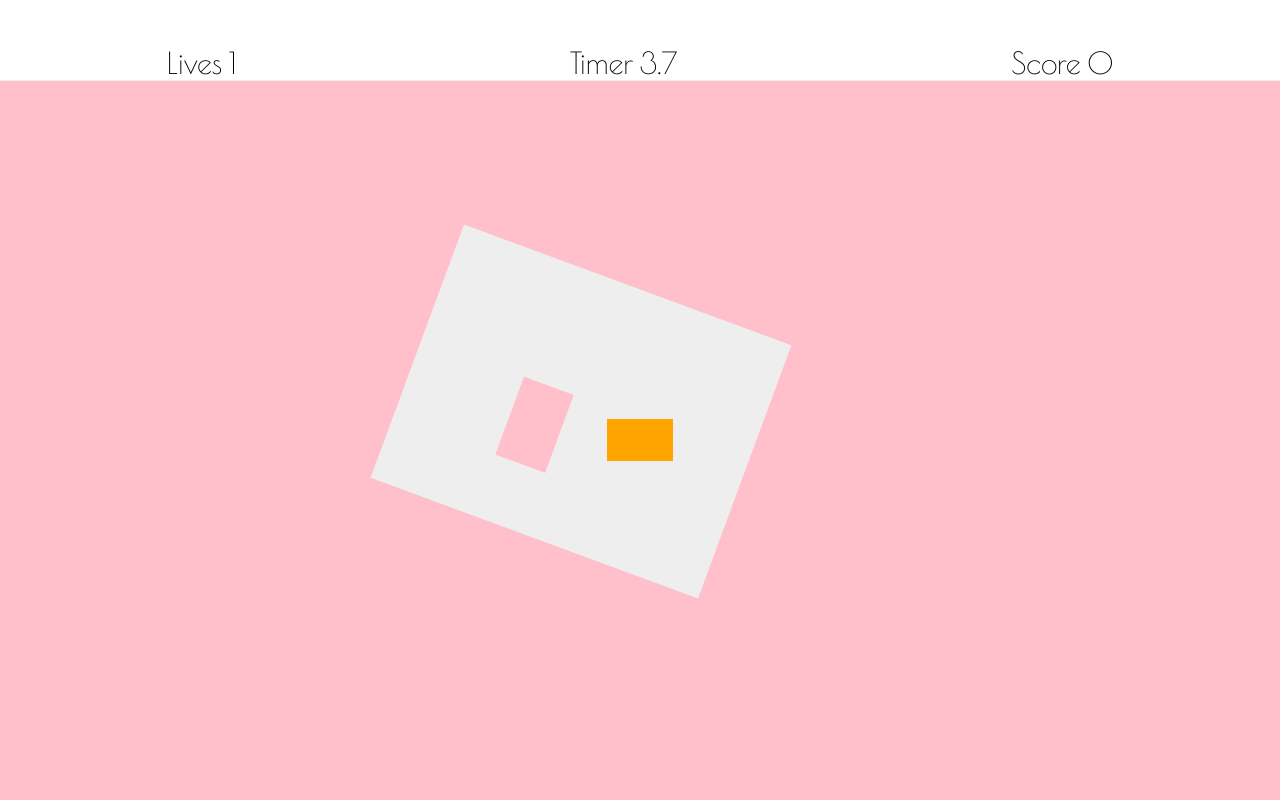
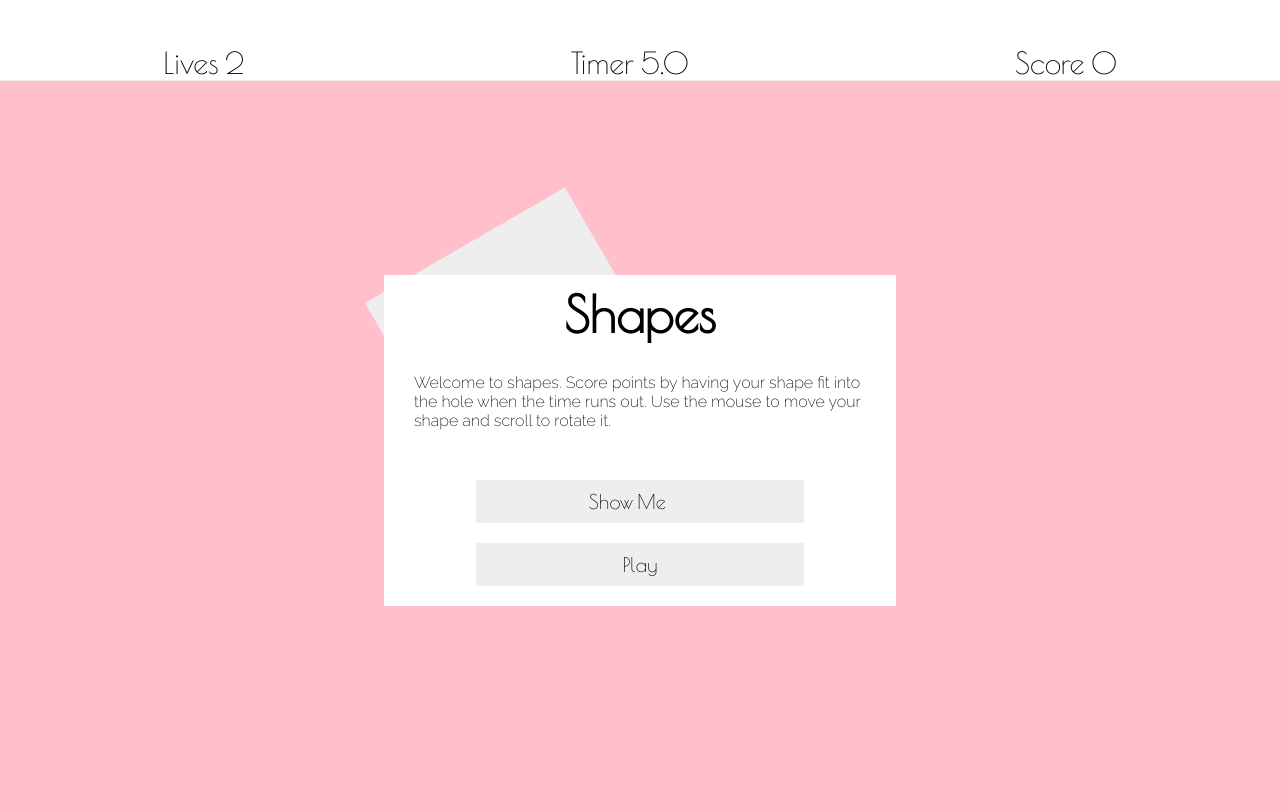
Before and after one commit to jdLYNC/wdi-project-1, a PHP site: page / in a window 1280 px wide. Run offline with PHP 8.4, Linux system fonts and the light colour scheme; style sheets or scripts are compiled from the project's sources; some libraries are stand-ins or nearby versions.

Commit message:
finished game, pre refactor

```diff
--- a/src/index.html
+++ b/src/index.html
@@ -5,11 +5,15 @@
     <title>WDI Project 1</title>
     <!--  jQuery -->
     <script src="https://ajax.googleapis.com/ajax/libs/jquery/3.2.1/jquery.min.js"></script>
+    <script
+  src="https://code.jquery.com/ui/1.12.0-beta.1/jquery-ui.min.js"
+  integrity="sha256-WyjlLy3rvVSitHOXMctYkMCOU6GAletPg+qniNKLCQM="
+  crossorigin="anonymous"></script>
     <!-- inject:js -->
     <script src="js/app.js"></script>
     <!-- endinject -->
     <!-- inject:css -->
-    <link href="https://fonts.googleapis.com/css?family=Poiret+One" rel="stylesheet">
+    <link href="https://fonts.googleapis.com/css?family=Poiret+One|Raleway:200" rel="stylesheet">
     <link rel="stylesheet" href="scss/style.scss">
     <!-- endinject -->
   </head>
@@ -28,14 +32,23 @@
         <span class="score">0</span>
       </div>
     </header>
-    <main class="game mouseHider">
+    <main class="game">
+      <div class="startScreen">
+        <h1>Shapes</h1>
+        <p>Welcome to shapes.  Score points by having your shape fit into the hole when the time runs out.  Use the mouse to move your shape and scroll to rotate it.</p>
+        <div class="reveal">Show Me</div>
+        <img src="images/instruction.gif" class="hidden">
+        <button class="start">Play</button>
+      </div>
       <div class="endScreen hidden">
         <h1>Game Over</h1>
         Final Score <span class="score">0</span>
-        <button>Play Again?</button>
+        High Score <span class="highScore">0</span>
+        <button class="reset">Play Again?</button>
       </div>
       <audio id="blip" src="audio/blip.wav"></audio>
       <audio id="thud" src="audio/thud.wav"></audio>
+      <audio id="gameEnd" src="audio/game-end.wav"></audio>
       <audio id="music" src="audio/ambience.wav" autoplay="autoplay" loop="loop"></audio>
     </main>
     </body>
--- a/src/js/app.js
+++ b/src/js/app.js
@@ -10,7 +10,7 @@ let boardRotation = 0;
 // Board global variables.
 let boardHeight = null;
 let boardWidth = null;
-let boardRotationSpeed = 0.25;
+let boardRotationSpeed = 0;
 
 // Hole size/position minimum constants.
 const holeHeightMin = 50;
@@ -37,22 +37,31 @@ let time = null;
 let timer = null;
 
 // Other game global variables.
-let gameActive = true;
+let xPosition = null;
+let yPosition = null;
+let gameActive = false;
 let gamePaused = false;
+let highScore = 0;
 
 // ________________________________On DOM Load__________________________________
 $(() => {
 
   // ______________________________DOM Elements_________________________________
   const $window = $(window);
+  const $document = $(document);
   const $main = $('.game');
   const $lives = $('.lives');
   const $time = $('.time');
   const $score = $('.score');
+  const $startScreen = $('.startScreen');
   const $endScreen = $('.endScreen');
-  const $reset = $('button');
+  const $start = $('.start');
+  const $reveal = $('.reveal');
+  const $reset = $('.reset');
+  const $highScore = $('.highScore');
   const blip = document.getElementById('blip');
   const thud = document.getElementById('thud');
+  const endSound = document.getElementById('gameEnd');
   let $board = null;
   let $shape = null;
   let $hole = null;
@@ -87,7 +96,7 @@ $(() => {
       .width(boardWidth)
       .css({ top: boardTopPosition, left: boardLeftPosition, transform: 'rotate(' + boardRotation + 'deg)' })
       .addClass('board');
-    $main.append(board);
+    $main.append(board.hide().fadeIn(1000));
 
     $board = $('.board');
   }
@@ -105,7 +114,7 @@ $(() => {
     holeWidth = rangePointSelector(holeWidthMax, holeWidthMin);
     holeRotation = rangePointSelector(0, 0);
     // Hole DOM element creation.
-    const hole = $('<div></div>')
+    const hole = $('<div/>')
       .height(holeHeight)
       .width(holeWidth)
       .css({ top: holeTopPosition, left: holeLeftPosition, transform: 'rotate(' + holeRotation + 'deg)' })
@@ -121,11 +130,14 @@ $(() => {
     // Shape DOM element creation.
     heightDifferential = (holeHeight / 100) * differential;
     widthDifferential = (holeWidth / 100) * differential;
-    const shape = $('<div></div>')
+    const shape = $('<div/>', { class: 'shape' })
       .height(holeHeight - heightDifferential)
-      .width(holeWidth - widthDifferential)
-      .addClass('shape');
-    $main.append(shape);
+      .width(holeWidth - widthDifferential);
+
+    if (xPosition && yPosition) {
+      shape.css({ left: Math.floor(xPosition - (holeWidth / 2)), top: Math.floor(yPosition - (holeHeight / 2)) });
+    }
+    $main.append(shape.hide().fadeIn(1000));
 
     $shape = $('.shape');
 
@@ -138,8 +150,10 @@ $(() => {
 
   // Shape movement functions.
   function mousePositionUpdate(e) {
+    xPosition = e.clientX;
+    yPosition = e.clientY;
     if (gameActive) {
-      $shape.css({ left: Math.floor(e.clientX - (holeWidth / 2)), top: Math.floor(e.clientY - (holeHeight / 2)) });
+      $shape.css({ left: Math.floor(xPosition - (holeWidth / 2)), top: Math.floor(yPosition - (holeHeight / 2)) });
     } else {
       // console.log(e.clientX, e.clientY);
     }
@@ -149,6 +163,11 @@ $(() => {
     e.preventDefault();
     const shapeRotation = $window.scrollTop() / 1000 % Math.PI;
     $shape.css({ transform: 'rotate(' + shapeRotation + 'rad)' });
+    if (document.documentElement.clientHeight + $window.scrollTop() >= $document.height()) {
+      $document.scrollTop(0)
+    } else if ($window.scrollTop() < 1) {
+      $document.scrollTop($document.height())
+    }
     // console.log('Shape rotation/transform at ' + matrixToDegrees($shape));
 
     // if(
@@ -178,6 +197,11 @@ $(() => {
     $shape.remove();
   }
 
+  function runFadeOuts() {
+    $board.fadeOut(1000);
+    $shape.fadeOut(1000);
+  }
+
   // GUI functions.
   function scoreAnimation(color) {
     $score.animate({
@@ -193,8 +217,19 @@ $(() => {
   // Game logic functions.
   function gameOver () {
     gameActive = !gameActive;
+    if (score > highScore) {
+      highScore = score;
+    }
+    $highScore.text(highScore);
+    endSound.play();
     $endScreen.toggleClass('hidden');
     $main.toggleClass('mouseHider');
+  }
+
+  function nextLevel() {
+    clearGameSpace();
+    newGameSpace();
+    startTimer();
   }
 
   function checkWin () {
@@ -208,8 +243,8 @@ $(() => {
     shapeRotation = matrixToDegrees($shape);
 
     console.log(`Win condition as follows:
-      LEFT Window: ${holeLocation.left.toFixed(0)} - ${ (holeLocation.left + widthDifferential + 2).toFixed(0) }
-      TOP Window: ${holeLocation.top.toFixed(0)} - ${ (holeLocation.top + heightDifferential).toFixed(0) }
+      LEFT Window: ${holeLocation.left.toFixed(0)} - ${ (holeLocation.left + widthDifferential + (widthDifferential / 7)).toFixed(0) }
+      TOP Window: ${holeLocation.top.toFixed(0)} - ${ (holeLocation.top + heightDifferential + (heightDifferential / 7)).toFixed(0) }
       ROTATION Window: ${Math.abs(holeRotation - rotationDifferential)} - ${Math.abs(holeRotation + rotationDifferential)}
 
       Shape position as follows:
@@ -227,9 +262,9 @@ $(() => {
       holeRotation = ${holeRotation}, rotationDifferential = ${rotationDifferential}`);
 
     if (
-      (shapeLocation.left <= holeLocation.left + widthDifferential + (widthDifferential / 10)) &&
+      (shapeLocation.left <= holeLocation.left + widthDifferential + (widthDifferential / 7)) &&
       (shapeLocation.left >= holeLocation.left) &&
-      (shapeLocation.top <= holeLocation.top + heightDifferential + (heightDifferential / 10)) &&
+      (shapeLocation.top <= holeLocation.top + heightDifferential + (heightDifferential / 7)) &&
       (shapeLocation.top >= holeLocation.top) &&
       (shapeRotation <= holeRotation + rotationDifferential) &&
       (shapeRotation >= holeRotation - rotationDifferential)) {
@@ -238,27 +273,51 @@ $(() => {
       $score.text(score);
       blip.play();
       scoreAnimation('green');
-      if (score % 5 === 0) {
+      if (score === 1) {
+        boardRotationSpeed = boardRotationSpeed + 0.15;
+      }
+      if (score === 5) {
+        boardRotationSpeed = boardRotationSpeed + 0.1;
+      } else if (score % 5 === 0) {
         boardRotationSpeed = boardRotationSpeed + 0.25;
       }
       if (score % 10 === 0) {
         lives++;
         $lives.text(lives);
       }
-      clearGameSpace();
-      newGameSpace();
-      startTimer();
+      $board.animate({
+        backgroundColor: '#DDFFDD'
+      }, 'slow');
+      $hole.animate({
+        backgroundColor: '#DDFFDD'
+      });
+      $shape.animate({
+        opacity: 0
+      });
+      setTimeout(runFadeOuts, 1000);
+      setTimeout(nextLevel, 2500);
     } else if (lives > 0) {
       lives--;
       $lives.text(lives);
       thud.play();
       scoreAnimation('red');
-      clearGameSpace();
-      newGameSpace();
-      startTimer();
+      $shape.animate({
+        backgroundColor: '#A14545'
+      });
+      $board.animate({
+        backgroundColor: '#A14545'
+      });
+      setTimeout(nextLevel, 2000);
     } else {
       thud.play();
-      gameOver();
+      $shape.animate({
+        backgroundColor: '#A14545'
+      });
+      $board.animate({
+        backgroundColor: '#A14545'
+      });
+      setTimeout(runFadeOuts, 1000);
+      setTimeout(gameOver, 750);
     }
   }
 
@@ -280,6 +339,7 @@ $(() => {
   function reset() {
     score = 0;
     lives = 2;
+    boardRotationSpeed = 0;
     $score.text(score);
     $lives.text(lives);
     $endScreen.toggleClass('hidden');
@@ -294,23 +354,40 @@ $(() => {
   function pause() {
     if (!gamePaused) {
       clearInterval(timer);
-      gamePaused = !gamePaused;
+      gamePaused = true;
     } else {
       timer = setInterval(timeDown, 100);
-      gamePaused = !gamePaused;
+      gamePaused = false;
     }
-    $endScreen.toggleClass('hidden');
+    // $endScreen.toggleClass('hidden');
     $main.toggleClass('mouseHider');
   }
 
+  function revealInstructions() {
+    if ($reveal.text() === '') {
+      $reveal.text('Show Me');
+    } else {
+      $reveal.text('');
+    }
+    $reveal.toggleClass('reveal revealed', 1000);
+  }
+
   // Start game.
+  function start() {
+    $startScreen.toggleClass('hidden');
+    $main.toggleClass('mouseHider');
+    startTimer();
+    setInterval(rotateBoard, 50);
+    gameActive = true;
+  }
+
   newGameSpace();
-  startTimer();
-  setInterval(rotateBoard, 50);
 
   // _____________________________Event Listeners_______________________________
   $window.on('mousemove', mousePositionUpdate);
   $window.scroll(rotateShape);
+  $start.on('click', start);
   $reset.on('click', reset);
+  $reveal.on('click', revealInstructions);
   $time.on('click', pause);
 });
--- a/src/scss/style.scss
+++ b/src/scss/style.scss
@@ -1,6 +1,6 @@
 body {
   font-family: 'Poiret One', cursive;
-  height: 50000px;
+  height: 10100px;
 }
 
 header {
@@ -45,6 +45,30 @@ main {
   position: absolute;
 }
 
+.startScreen {
+  background: white;
+  width: 40%;
+  min-width: 320px;
+  z-index: 1;
+  font-size: 25px;
+  display: flex;
+  flex-direction: column;
+  align-items: center;
+  justify-content: space-around;
+}
+
+.startScreen p {
+  font-family: 'Raleway', sans-serif;
+  margin: 30px;
+  font-size: 16px;
+}
+
+img {
+  border: 2px solid black;
+  // width: 400px;
+  margin: 10px;
+}
+
 .endScreen {
   background: white;
   height: 50vh;
@@ -58,10 +82,37 @@ main {
 }
 
 h1 {
-  margin: 0;
+  margin: 10px 0 0 0;
+}
+
+.reveal {
+  margin: 20px;
+  width: 20%;
+  padding: 10px 22%;
+  background-color: #EEEEEE;
+  border: 0;
+  font-size: 20px;
+  font-family: 'Poiret One', cursive;
+}
+
+.reveal:hover {
+  background-color: lightBlue;
+  color: white;
+}
+
+.revealed {
+  width: 98%;
+  height: 45vh;
+  padding: 0;
+  background: url('../images/instruction.gif');
+  background-size: contain;
+  background-repeat: no-repeat;
+  background-position: center;
 }
 
 button {
+  margin: 0 20px 20px 20px;
+  width: 64%;
   padding: 10px 22%;
   background-color: #EEEEEE;
   border: 0;
```
Also changed, not shown: src/images/instruction.gif (added), 1 other file.
